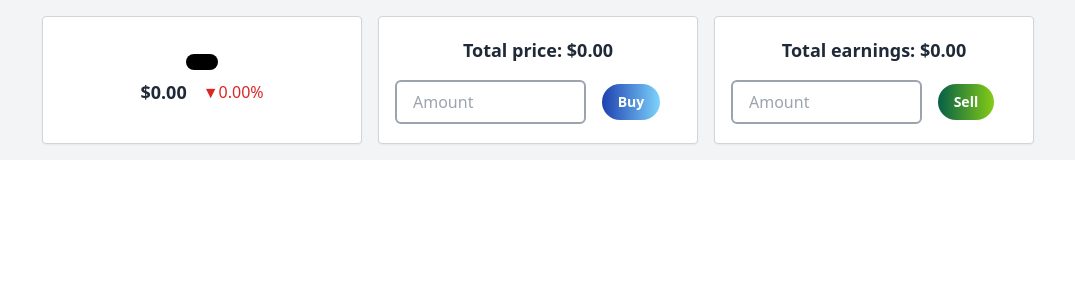
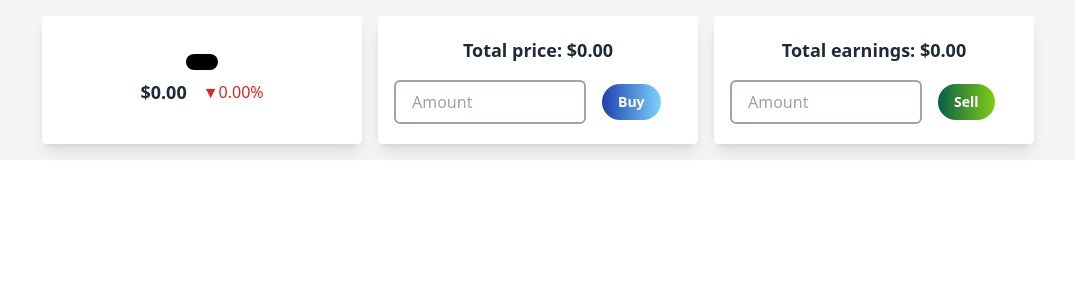
Before and after one commit to dianadauksa/codelex-project, a PHP site: template views/singleStock.twig in a window 1280 px wide. Shown: the part 64-364 px from the top of the page, without its empty margins (102-1177 px from the left). Run offline with PHP 8.4, Linux system fonts and the light colour scheme; the template is opened without the code that fills it, so the values that code supplies are empty; some libraries are stand-ins or nearby versions.

Commit message:
Update singleStock.twig

```diff
--- a/views/singleStock.twig
+++ b/views/singleStock.twig
@@ -19,7 +19,7 @@
             <div class="flex items-center justify-center">
                 <div class="grid grid-cols-3 gap-4 items-center">
                     <div class="col-span-1">
-                        <div class="flex flex-col items-center justify-center bg-white shadow-sm rounded p-4 max-w-xs h-32 border border-gray-300">
+                        <div class="flex flex-col items-center justify-center bg-white shadow-lg rounded p-4 max-w-xs h-32">
                             <!-- first card items-->
                             <a href="/?symbol={{ stock.symbol }}"
                                class="inline-block rounded-full text-white bg-black text-xl font-bold py-2 px-4">
@@ -41,7 +41,7 @@
                         </div>
                     </div>
                     <div class="col-span-1">
-                        <div class="flex flex-col items-center justify-center bg-white shadow-sm rounded p-4 max-w-xs h-32 border border-gray-300">
+                        <div class="flex flex-col items-center justify-center bg-white shadow-lg rounded p-4 max-w-xs h-32">
                             <!-- second card items-->
                             <div id="total-price" class="font-bold text-lg my-2">Total price: $0.00</div>
                             <form action="/buy" method="post" class="flex flex-row items-center">
@@ -63,7 +63,7 @@
                     </script>
 
                     <div class="col-span-1">
-                        <div class="flex flex-col items-center justify-center bg-white shadow-sm rounded p-4 max-w-xs h-32 border border-gray-300">
+                        <div class="flex flex-col items-center justify-center bg-white shadow-lg rounded p-4 max-w-xs h-32">
                             <!-- third card items-->
                             <div id="total-sale" class="font-bold text-lg my-2">Total earnings: $0.00</div>
                             <form action="/sell" method="post" class="flex flex-row items-center">
```
